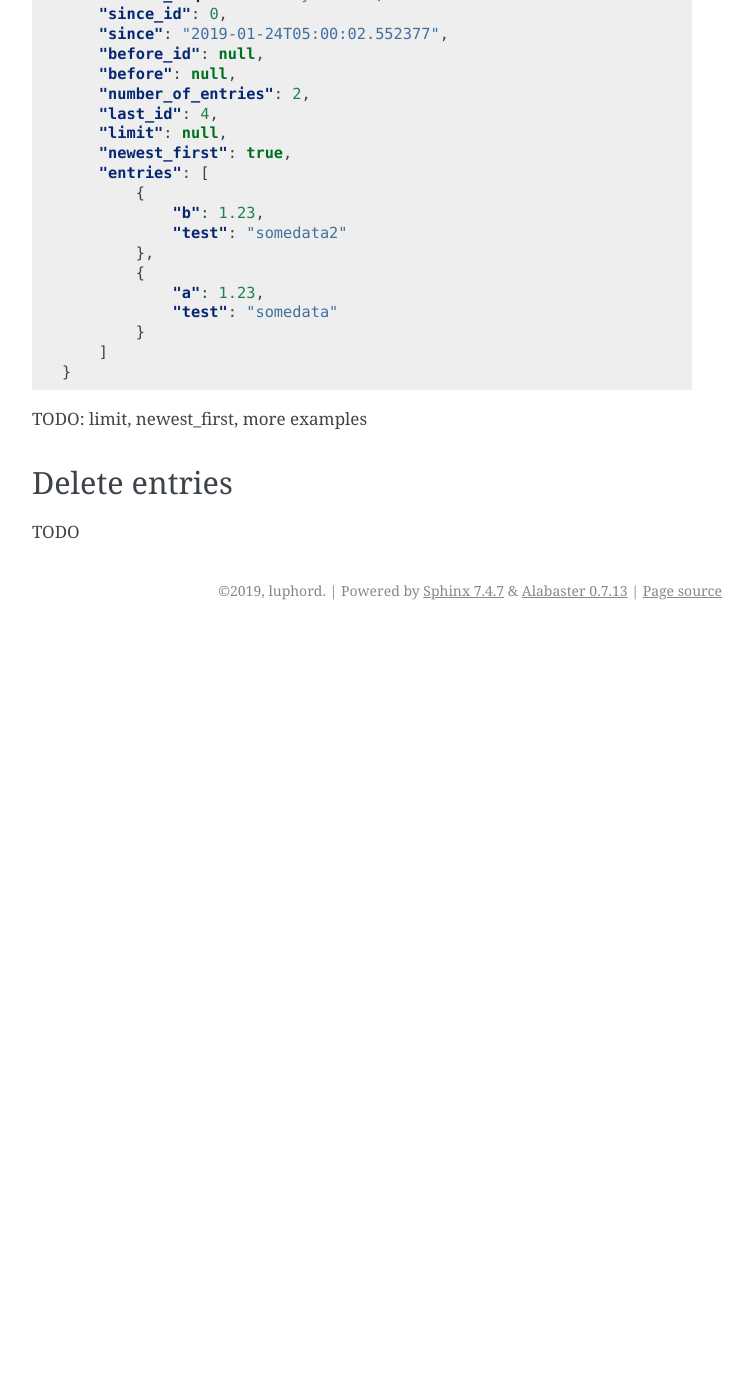
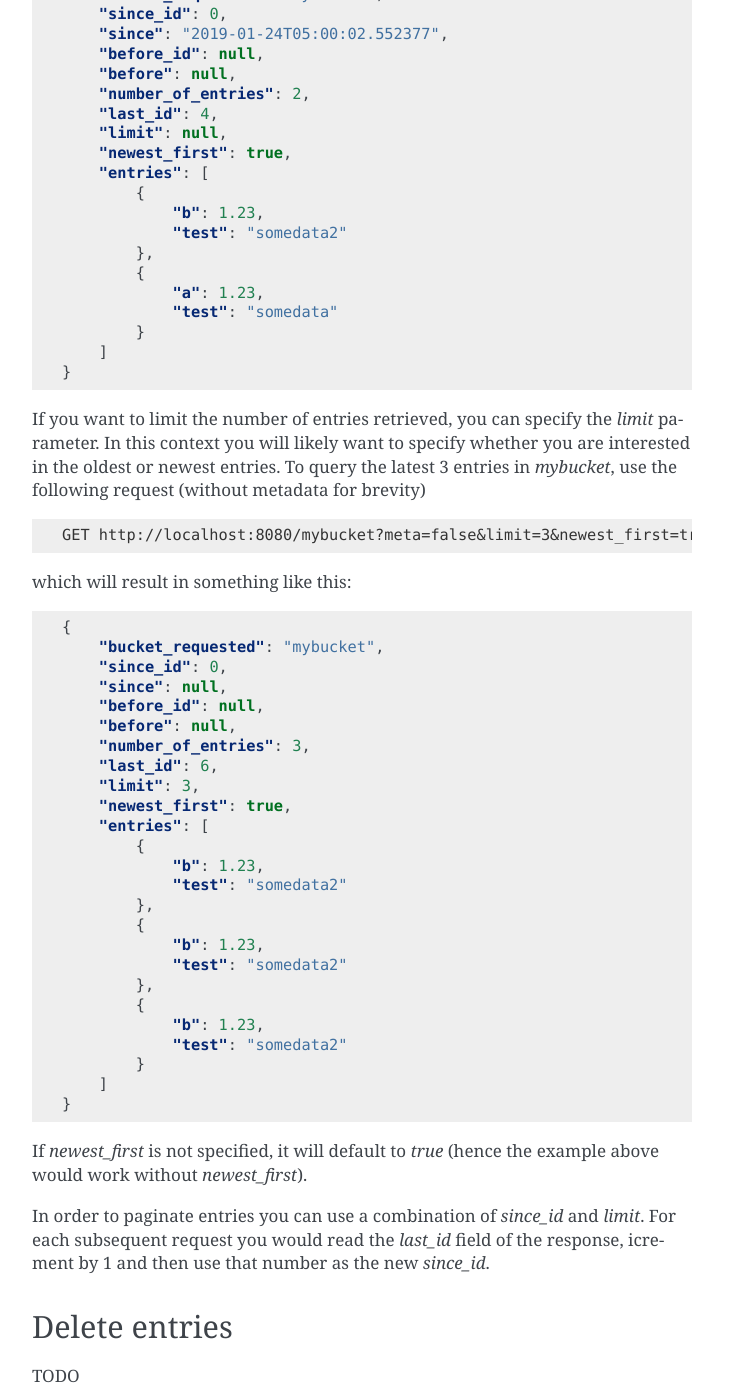
Before and after one commit to luphord/blanketdb, a Sphinx documentation site: the page built from docs/webinterface.rst, in a window 1280 px wide and 1400 px high, scrolled down 3097 px. Shown: the whole window, without its empty margins (388-1141 px from the left). Built offline with Sphinx 7.4.7, drawn with Linux system fonts in a browser that asks for light colours; before the commit the page ends 3727 px from its top, so only the background shows below that.

Commit message:
query doc second part

```diff
--- a/docs/webinterface.rst
+++ b/docs/webinterface.rst
@@ -184,7 +184,51 @@ which will result in:
         ]
     }
 
-TODO: limit, newest_first, more examples
+If you want to limit the number of entries retrieved, you can specify the `limit` parameter.
+In this context you will likely want to specify whether you are interested
+in the oldest or newest entries. To query the latest 3 entries in `mybucket`, use
+the following request (without metadata for brevity)
+
+.. code-block:: console
+
+    GET http://localhost:8080/mybucket?meta=false&limit=3&newest_first=true
+
+which will result in something like this:
+
+.. code-block:: json
+
+    {
+        "bucket_requested": "mybucket",
+        "since_id": 0,
+        "since": null,
+        "before_id": null,
+        "before": null,
+        "number_of_entries": 3,
+        "last_id": 6,
+        "limit": 3,
+        "newest_first": true,
+        "entries": [
+            {
+                "b": 1.23,
+                "test": "somedata2"
+            },
+            {
+                "b": 1.23,
+                "test": "somedata2"
+            },
+            {
+                "b": 1.23,
+                "test": "somedata2"
+            }
+        ]
+    }
+
+If `newest_first` is not specified, it will default to `true` (hence the example
+above would work without `newest_first`).
+
+In order to paginate entries you can use a combination of `since_id` and `limit`.
+For each subsequent request you would read the `last_id` field of the response,
+icrement by 1 and then use that number as the new `since_id`.
 
 Delete entries
 --------------
```
